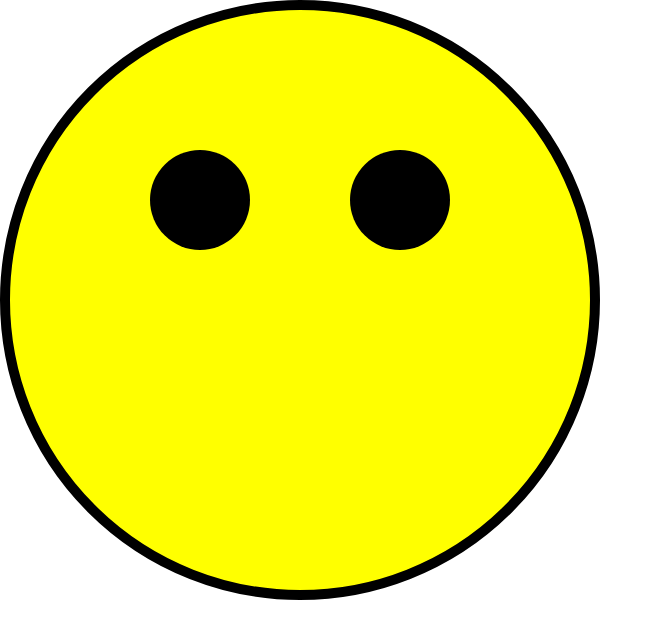
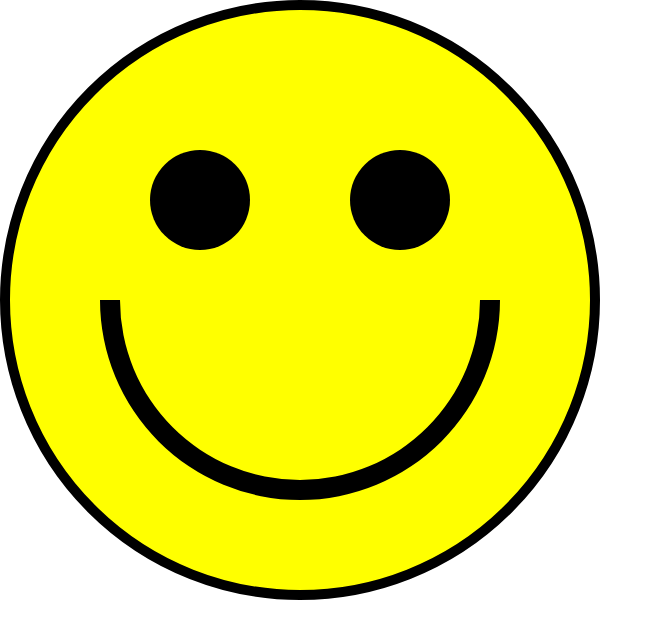
Before and after one commit to jarekjal/visualisation, a React app: page / in a window 1280 px wide. Shown: the whole page, without its empty margins (0-663 px from the left). Built offline with nearby package versions, Linux system fonts and the light colour scheme.

Commit message:
smile with arc from d3 library

```diff
--- a/index.html
+++ b/index.html
@@ -12,6 +12,7 @@
     </style>
     <script src="https://unpkg.com/react@17.0.2/umd/react.production.min.js"></script>
     <script src="https://unpkg.com/react-dom@17.0.2/umd/react-dom.production.min.js"></script>
+    <script src="https://unpkg.com/d3@7.1.1/dist/d3.min.js"></script>
 </head>
 
 <body>
--- a/index.js
+++ b/index.js
@@ -1,19 +1,32 @@
 import React from 'react';
 import ReactDOM from 'react-dom';
+import { arc } from 'd3';
 
 const height = 600;
 const width = 600;
 const centreX = width/2;
 const centreY = height/2;
 const strokeWidth = 10;
-const eyeOffset = 100;
+const eyeOffsetX = 100;
+const eyeOffsetY = 100;
 const eyeRadius = 50;
+const mouthWidth = 20;
+const mouthRadius = 180;
+
+const mouthArc = d3.arc()
+    .innerRadius(mouthRadius)
+    .outerRadius(mouthRadius + mouthWidth)
+    .startAngle(2 * Math.PI / 4)
+    .endAngle(2 * Math.PI / 4 * 3);
 
 const App = () => (
     <svg height={height} width={width}>
-        <circle cx={centreX} cy={centreY} r={(width - strokeWidth)/2} stroke="black" stroke-width={strokeWidth} fill="yellow" />
-        <circle cx={centreX - eyeOffset} cy={centreY - eyeOffset} r={eyeRadius} fill="black" />
-        <circle cx={centreX + eyeOffset} cy={centreY - eyeOffset} r={eyeRadius} fill="black" />
+        <g transform={`translate(${centreX},${centreY})`}>
+            <circle r={(width - strokeWidth)/2} stroke="black" stroke-width={strokeWidth} fill="yellow" />
+            <circle cx={-eyeOffsetX} cy={-eyeOffsetY} r={eyeRadius} fill="black" />
+            <circle cx={eyeOffsetX} cy={-eyeOffsetY} r={eyeRadius} fill="black" />
+            <path d={mouthArc()} />
+        </g>
     </svg>
 );
 
```
Also changed, not shown: bundle.js (+14 -8 lines).
